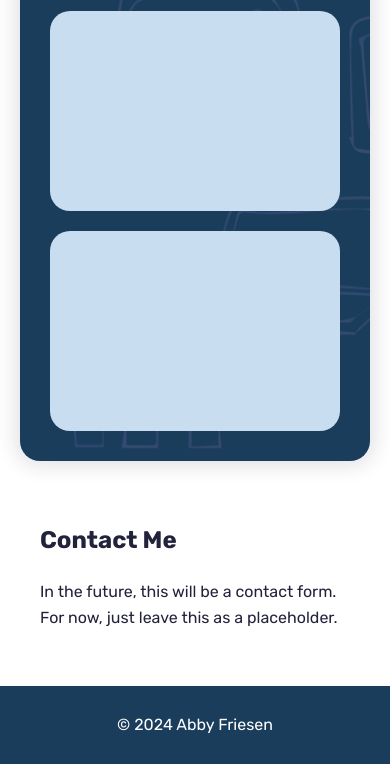
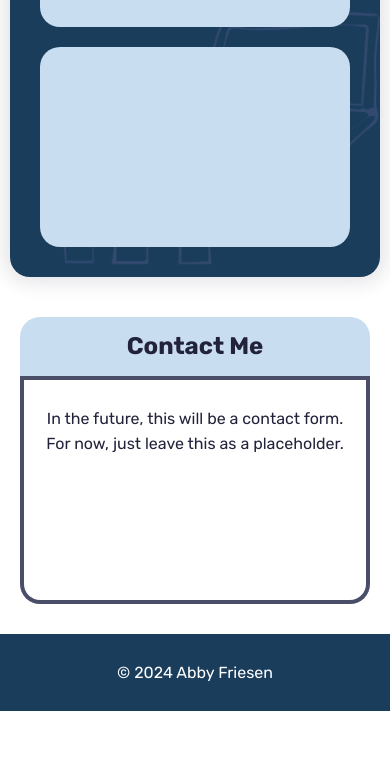
Before and after one commit to raeoffrost/my-portfolio, a plain HTML site: page index.html in a window 390 px wide. Shown: the part 1195-1959 px from the top of the page. After the commit the page ends 1906 px from the top, so only its background shows below. Drawn offline with Linux system fonts and the light colour scheme.

Commit message:
Added basic CSS styling and responsive design

```diff
--- a/css/styles.css
+++ b/css/styles.css
@@ -35,13 +35,17 @@ nav ul {
 
 nav ul li {
     display: inline;
-    margin-right: 20px;
+    margin: 0 10px;
 }
 
 nav ul li a {
     color: #9a8c98;
     text-decoration: none;
     font-weight: 600;
+}
+nav ul li a:hover {
+    padding-bottom: 2px;
+    border-bottom:  2px #c9ada7 solid;
 }
 
 /* typography */
@@ -131,3 +135,33 @@ footer {
     z-index: 1;
     min-width: 200px;
 }
+.contact{
+    text-align: center;
+}
+.contact .placeholder{
+    background-color: #ffffff;
+    padding: 10px;
+    margin: 0;
+    border-radius:  0 0 20px 20px;
+    border: #4a4e69 4px solid;
+    border-top: 0px;
+}
+.contact h2{
+    background-color: #c8ddef;
+    border-radius:  20px 20px 0 0;
+    padding: 10px;
+    margin-bottom: 0px;
+    border-bottom: #4a4e69 4px solid;
+
+}
+/* Media Queries for Mobile Devices */
+@media only screen and (max-width: 600px) {
+    nav ul li {
+        margin: 0 5px;
+    }
+
+    section {
+        padding: 10px;
+        margin: 10px;
+    }
+}
--- a/index.html
+++ b/index.html
@@ -30,7 +30,7 @@
             <img src="./css/images/abby-icon.svg" alt="simple stylized illustration of Abby">
         </div>
         <div class="about-text">
-        <h2><span class="underlined">Abby Friesen</span>, Design and Code</h2>
+        <h2><span class="underlined">Design and Code</span></h2>
         <p>I am a web designer, graphic designer, and artist with a passion for creating visually appealing and user-friendly websites. With years of experience in the industry, I specialize in crafting custom websites that cater to your unique needs and goals. Let's work together to bring your vision to life!</p>
         </div>
     </section>
@@ -53,7 +53,7 @@
     <!-- Contact Section -->
     <section id="contact" class="contact">
         <h2>Contact Me</h2>
-        <p>In the future, this will be a contact form. For now, just leave this as a placeholder.</p>
+        <div class="placeholder"> <p>In the future, this will be a contact form. For now, just leave this as a placeholder.</p></div>
     </section>
 </div>
     <!-- Footer Section -->
```
